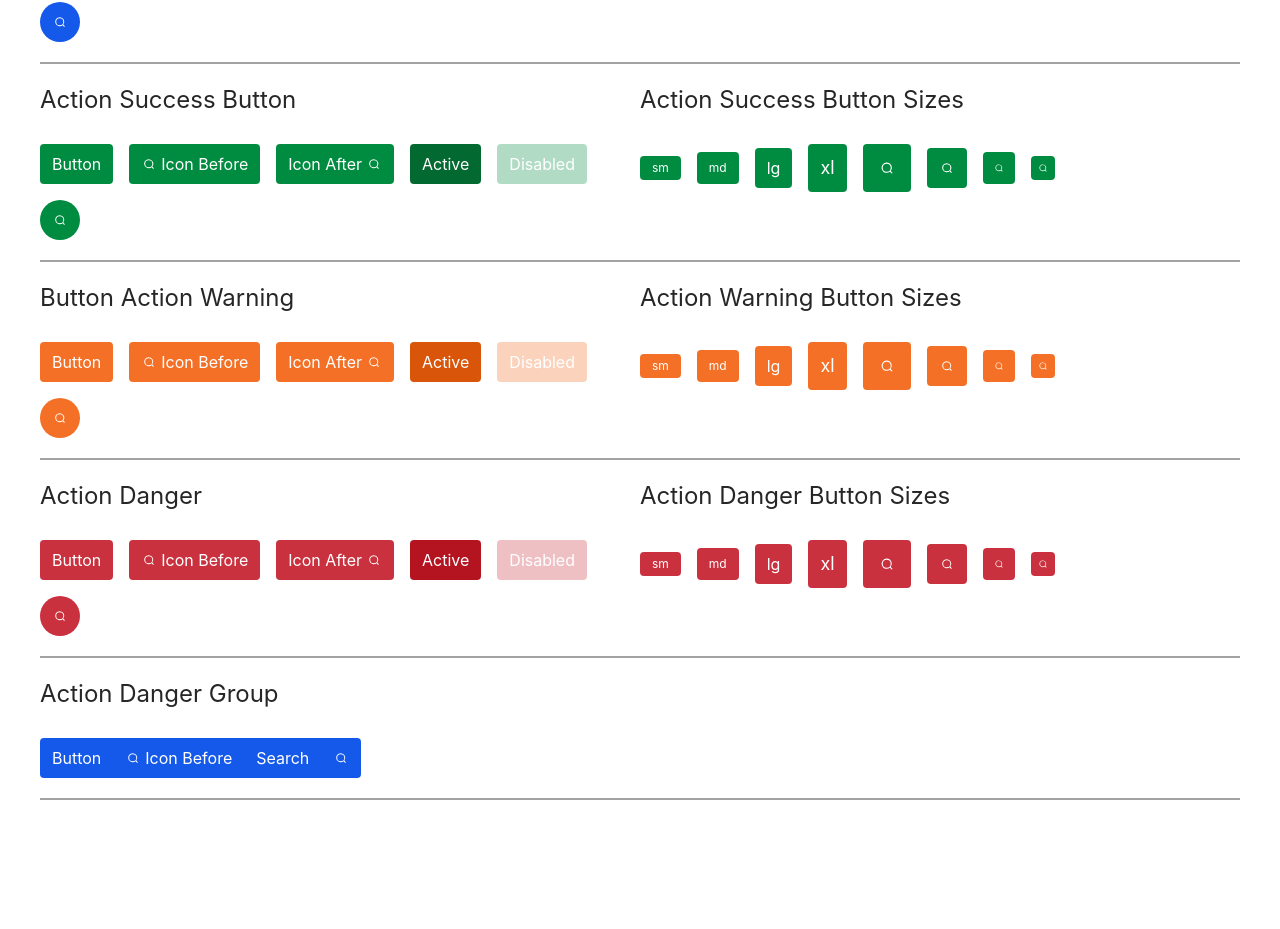
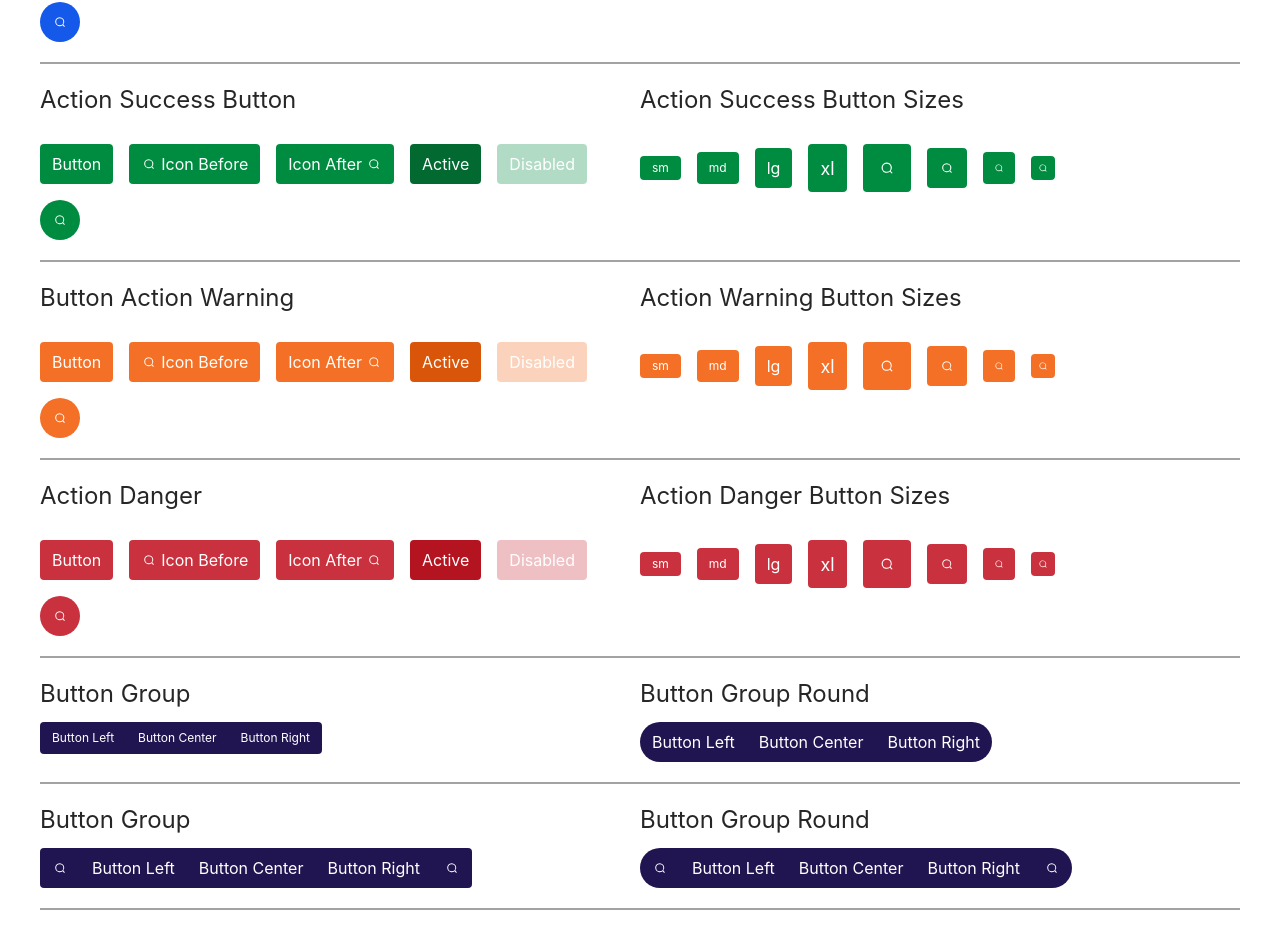
Before and after one commit to raghavd17/tailwindcss-react, a React (Create React App) app: page /Button in a window 1280 px wide. Shown: the part 1868-2797 px from the top of the page. Before the commit the page ends 2708 px from the top, so only its background shows below. Built offline with nearby package versions, Linux system fonts and the light colour scheme.

Commit message:
button group and split style added

```diff
--- a/src/Components/Button/Button.js
+++ b/src/Components/Button/Button.js
@@ -3,7 +3,7 @@ import classNames from 'classnames';
 
 import './button.scss';
 
-const Button = ({children, active, disabled, icon, round, size, type, dropdownToggle}) => {
+const Button = ({children, active, disabled, icon, round, size, type, dropdownToggle, split}) => {
 
     const styles = () => {
         return classNames(
@@ -13,7 +13,8 @@ const Button = ({children, active, disabled, icon, round, size, type, dropdownTo
             icon && "icon",
             active && "active",
             size,
-            dropdownToggle && "dropdown-toggle"
+            dropdownToggle && "dropdown-toggle",
+            split && "split"
 
         );
     }
--- a/src/Components/Button/Button.scss
+++ b/src/Components/Button/Button.scss
@@ -5,12 +5,18 @@
     --btn-bg: var(--color-transparent);
     --btn-color: var(--color-primary-600);
     --btn-border-color: var(--color-transparent);
-    --btn-height-sm: 24px;
-    --btn-height-md: 32px;
-    --btn-height-lg: 40px;
-    --btn-height-xl: 48px;
-    --btn-height:var(--btn-height-lg);
-
+    --btn-height-sm: theme('height[6]'); // 24px;
+    --btn-height-md: theme('height[8]'); // 32px;
+    --btn-height-lg: theme('height[10]'); // 40px;
+    --btn-height-xl: theme('height[12]'); // 48px;
+    --btn-height-default: var(--btn-height-lg);
+    --btn-height: var(--btn-height-default);
+    --btn-fs-sm: theme('fontSize.xs');
+    --btn-fs-md: theme('fontSize.xs');
+    --btn-fs-lg: theme('fontSize.base');
+    --btn-fs-xl: theme('fontSize.lg');
+    --btn-fs-default: theme('fontSize.base');
+    --btn-fs: var(--btn-fs-default);
     --btn-radius: theme('borderRadius.DEFAULT');
     --btn-padding: theme('padding.1') theme('padding.3');
     color: var(--btn-color);
@@ -19,6 +25,7 @@
     padding: var(--btn-padding);
     height: var(--btn-height);
     border-radius: var(--btn-radius);
+    font-size: var(--btn-fs);
     @apply transition-all focus:outline-1 inline-flex place-content-center place-items-center gap-1;
     @apply hover:shadow-md;
 
@@ -31,9 +38,46 @@
       --btn-bg: var(--color-primary-200);
     }
 
-    &:disabled, &.disabled {
+    &:disabled,
+    &.disabled {
       @apply opacity-30 pointer-events-none;
     }
+
+  }
+
+  @mixin btn-size($size: 'lg') {
+    @if $size==sm {
+      --btn-fs: var(--btn-fs-sm);
+
+      &:not([class*='link']) {
+        --btn-height: var(--btn-height-sm);
+      }
+    }
+
+    @if $size==md {
+      --btn-fs: var(--btn-fs-md);
+
+      &:not([class*='link']) {
+        --btn-height: var(--btn-height-md);
+      }
+    }
+
+    @if $size==lg {
+      --btn-fs: var(--btn-fs-lg);
+
+      &:not([class*='link']) {
+        --btn-height: var(--btn-height-lg);
+      }
+    }
+
+    @if $size==xl {
+      --btn-fs: var(--btn-fs-xl);
+
+      &:not([class*='link']) {
+        --btn-height: var(--btn-height-xl);
+      }
+    }
+
 
   }
 
@@ -43,12 +87,44 @@
     @include button();
 
     &-group {
+      &.sm {
+        :where(.btn) {
+          @include btn-size(sm);
+        }
+      }
+
+      &.md {
+        :where(.btn) {
+          @include btn-size(md);
+        }
+      }
+
+      &.lg {
+        :where(.btn) {
+          @include btn-size(lg);
+        }
+      }
+
+      &.xl {
+        :where(.btn) {
+          @include btn-size(xl);
+        }
+      }
+
+      &.round {
+        :where(.btn) {
+          --btn-radius: theme('borderRadius.full');
+        }
+      }
+
       --gap: 0;
       gap: var(--gap);
-        @apply inline-flex flex-1 items-center w-fit;
+      @apply inline-flex items-center w-fit;
+
       :where(.btn:not(:last-child):not(.dropdown-toggle)) {
         @apply rounded-r-none;
       }
+
       :where(.btn:not(:first-child)) {
         @apply rounded-l-none;
       }
@@ -265,37 +341,23 @@
         --btn-color: var(--color-attention-900);
         --btn-border-color: var(--color-attention-900);
       }
+    }
 
+    &.sm {
+      @include btn-size(sm);
+    }
+
+    &.md {
+      @include btn-size(md);
+    }
+
+    &.lg {
+      @include btn-size(lg);
 
     }
 
-    &.sm {
-      @apply text-xs;
-      &:not([class*='link']) {
-        --btn-height: var(--btn-height-sm);
-      }
-    }
-
-    &.md {
-      @apply text-xs;
-      &:not([class*='link']) {
-        --btn-height: var(--btn-height-md);
-      }
-    }
-
-    &.lg {
-      @apply text-base;
-
-      &:not([class*='link']) {
-        --btn-height: var(--btn-height-lg);
-      }
-    }
-
     &.xl {
-      @apply text-lg;
-      &:not([class*='link']) {
-        --btn-height: var(--btn-height-xl);
-      }
+      @include btn-size(xl);
     }
 
     &.icon {
@@ -308,7 +370,12 @@
       --btn-radius: theme('borderRadius.full');
     }
 
+    &.split {
+      aspect-ratio: 1/1.2;
     }
+
+  }
+
 
   // .button end
 
--- a/src/pages/ButtonPage.js
+++ b/src/pages/ButtonPage.js
@@ -469,13 +469,76 @@ const ButtonPage = () => {
         {/* Action Danger Buttons end  */}
 
         <section className='grid grid-cols-2 border-b-2 border-b-neutral-400 py-5'>
-          <div className='stack'>
-            <h1 className='text-2xl text-neutral-800 mb-3'>Action Danger Group </h1>
+          <div>
+            <h1 className='text-2xl text-neutral-800 mb-3'>Button Group</h1>
+            <div className='btn-group md' role="group">
+                <Button type="primary">Button Left</Button>
+                <Button type="primary">Button Center</Button>
+                <Button type="primary">Button Right</Button>
+            </div>
+          </div>
+          <div>
+            <h1 className='text-2xl text-neutral-800 mb-3'>Button Group Round  </h1>
+            <div className='btn-group round lg' role="group">
+                <Button type="primary">Button Left</Button>
+                <Button type="primary"> Button Center</Button>
+                <Button type="primary">Button Right</Button>
+            </div>
+          </div>
+
+        </section>
+        {/* Group Buttons end  */}
+        <section className='grid grid-cols-2 border-b-2 border-b-neutral-400 py-5'>
+          <div>
+            <h1 className='text-2xl text-neutral-800 mb-3'>Button Group</h1>
             <div className='btn-group' role="group">
-                <Button type="action">Button</Button>
-                <Button type="action"><IconSearch /> Icon Before</Button>
-                <Button type="action">Search</Button>
-                <Button type="action"><IconSearch /></Button>
+                <Button type="primary" icon><IconSearch /></Button>
+                <Button type="primary">Button Left</Button>
+                <Button type="primary">Button Center</Button>
+                <Button type="primary">Button Right</Button>
+                <Button type="primary" icon><IconSearch /></Button>
+            </div>
+          </div>
+          <div>
+            <h1 className='text-2xl text-neutral-800 mb-3'>Button Group Round  </h1>
+            <div className='btn-group round' role="group">
+                <Button type="primary" icon><IconSearch /></Button>
+                <Button type="primary">Button Left</Button>
+                <Button type="primary"> Button Center</Button>
+                <Button type="primary">Button Right</Button>
+                <Button type="primary" icon><IconSearch /></Button>
+            </div>
+          </div>
+
+        </section>
+        {/* Group Buttons end  */}
+
+        <section className='grid grid-cols-2 border-b-2 border-b-neutral-400 py-5'>
+          <div>
+            <h1 className='text-2xl text-neutral-800 mb-3'>Button Group With Split</h1>
+            <div className='cluster'>
+              <div className='btn-group' role="group">
+                <Button type="primary" icon split><IconSearch /></Button>
+                <Button type="primary">Button Split</Button>
+              </div>
+              <div className='btn-group' role="group">
+                  <Button type="primary">Button Split</Button>
+                  <Button type="primary" icon split><IconSearch /></Button>
+              </div>
+            </div>
+          </div>
+          <div>
+            <h1 className='text-2xl text-neutral-800 mb-3'>Button Group Round Split </h1>
+            <div className='cluster'>
+              <div className='btn-group round' role="group">
+                <Button type="primary" icon split><IconSearch /></Button>
+                <Button type="primary">Button Split</Button>
+              </div>
+              <div className='btn-group round' role="group">
+                  <Button type="primary">Button Split</Button>
+                  <Button type="primary" icon split><IconSearch /></Button>
+
+              </div>
             </div>
           </div>
 
```
Lines whose indentation alone changed are shown as unchanged.
